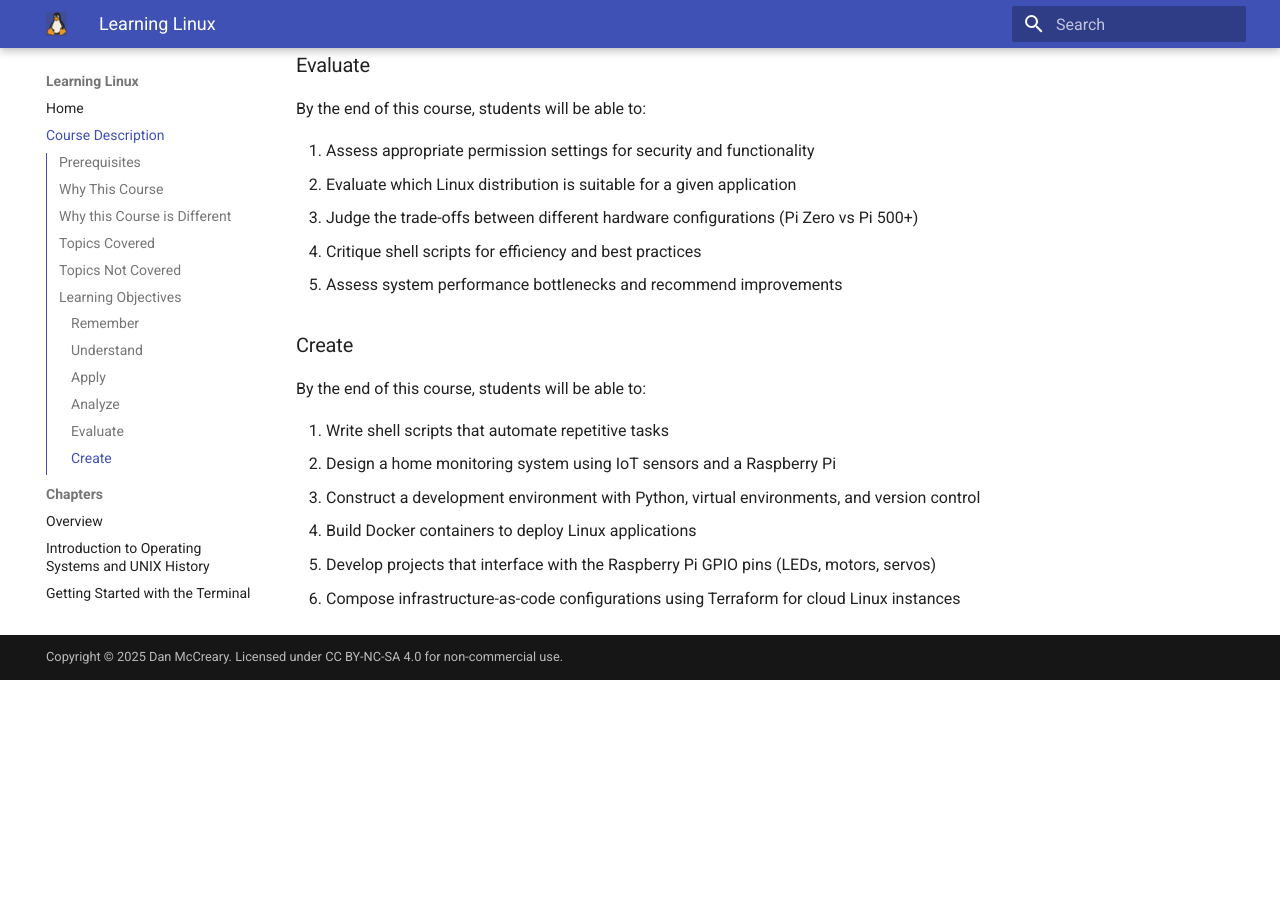
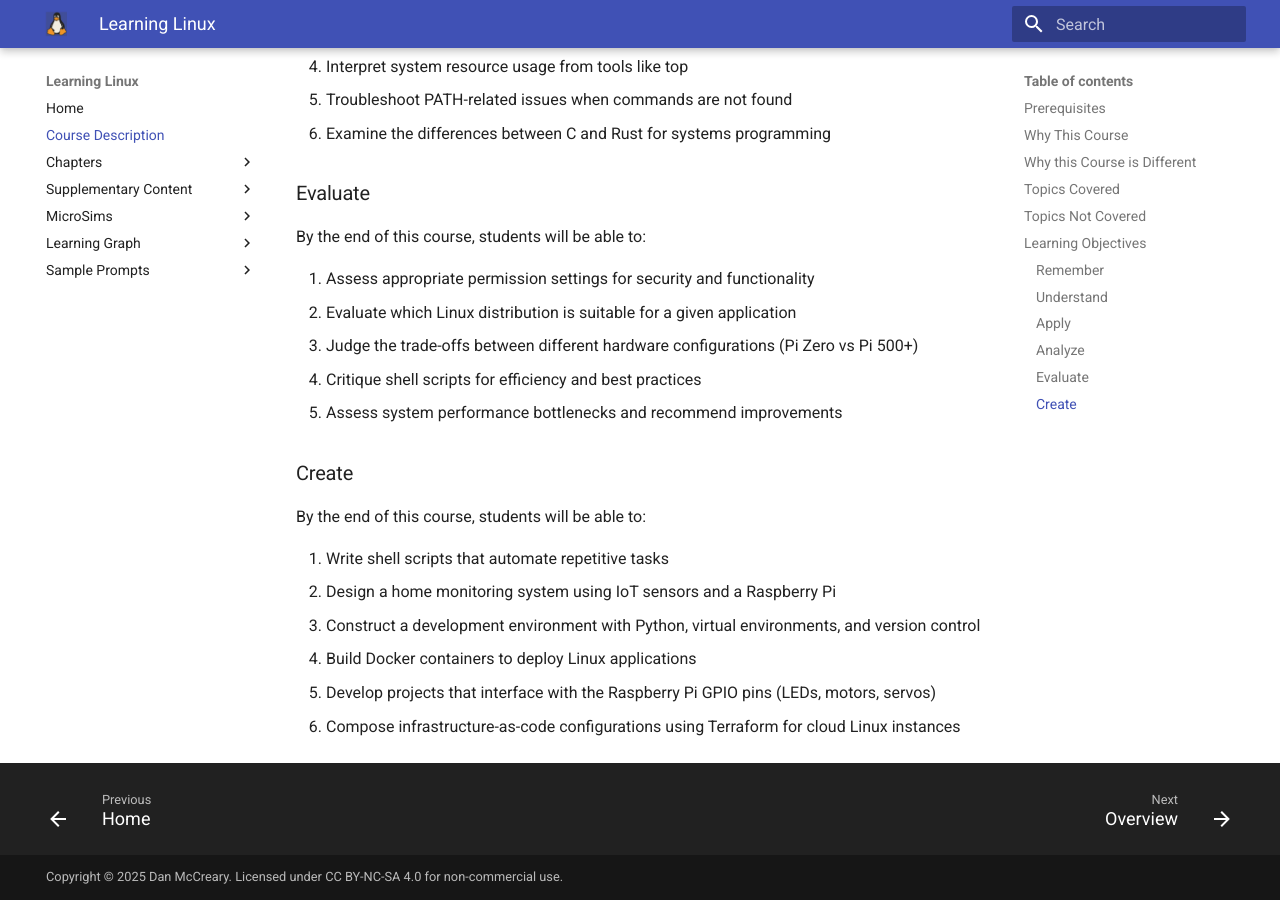
Before and after one commit to dmccreary/learning-linux, an MkDocs documentation site: the page built from docs/course-description.md, in a window 1280 px wide and 900 px high, scrolled down 8157 px. Built offline with MkDocs 1.6.1 and Material for MkDocs 9.7.7, drawn with Linux system fonts in a browser that asks for light colours; before the commit the page ends 8837 px from its top, so only the background shows below that.

Commit message:
updating content

```diff
--- a/mkdocs.yml
+++ b/mkdocs.yml
@@ -67,6 +67,18 @@
     - scheme: default
       primary: indigo
       accent: indigo
+  include_sidebar: true
+  features:
+    - content.code.copy
+    - navigation.expand
+    - navigation.path
+    - navigation.prune
+    - navigation.indexes
+    - toc.follow
+    - navigation.top
+    # this adds the prev and next icons in the footer
+    - navigation.footer
+    - content.action.edit
 
 markdown_extensions:
   - md_in_html
```
